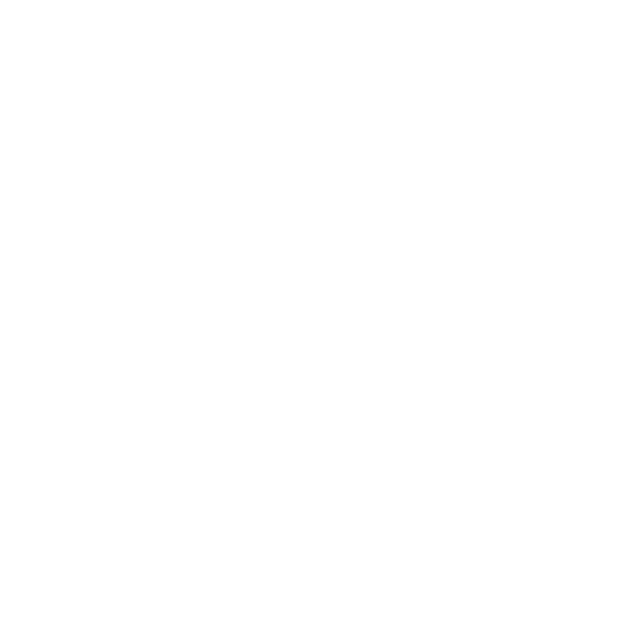
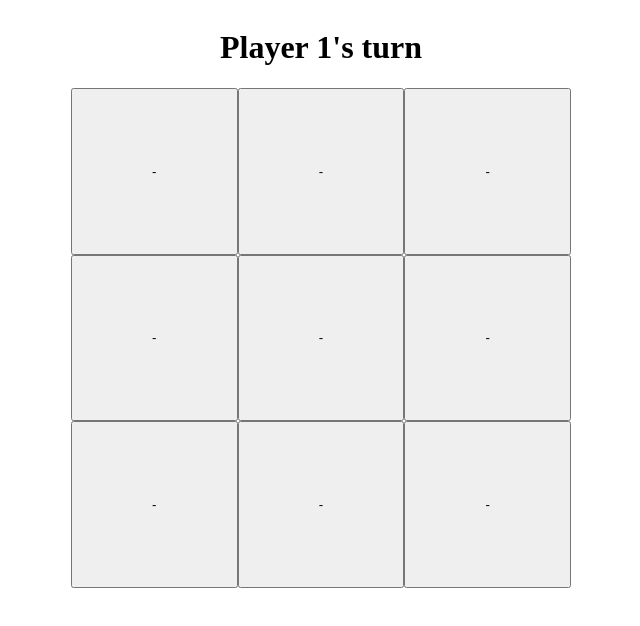
Before and after one commit to jtieu7268/tictactoe-js, a plain HTML site: page index.html in a window 1280 px wide. Shown: the whole page, without its empty margins (319-959 px from the left). Drawn offline with Linux system fonts and the light colour scheme.

Commit message:
Create display controller to handle DOM logic and add functionality for players to click to place marker

```diff
--- a/index.html
+++ b/index.html
@@ -7,6 +7,10 @@
     <link rel="stylesheet" href="style.css">
 </head>
 <body>
+    <div class="container">
+        <h1 class="turn"></h1>
+        <div class="board"></div>
+    </div>
     <script src="script.js"></script>
 </body>
 </html>
--- a/script.js
+++ b/script.js
@@ -1,3 +1,4 @@
+const displayController = (function DisplayController() {
     const gameController = (function GameController(
         playerOneName = "Player 1",
         playerTwoName = "Player 2",
@@ -14,13 +15,9 @@ const gameController = (function GameController(
                     board[i].push(Cell());
                 }
             }
-
             const getCell = (row, col) => board[row][col];
-
             const getBoard = () => board;
-
             const placeMark = (row, col, player) => board[row][col].mark(player);
-
             const printBoard = () => console.log(
                 board
                 .map(row => row.map(cell => cell.getSymbol()))
@@ -33,13 +30,9 @@ const gameController = (function GameController(
 
             function Cell() {
                 let owner = '-';
-
                 const mark = (player) => owner = player;
-
                 const isEmpty = () => owner === '-';
-
                 const getSymbol = () => isEmpty() ? owner : owner.getSymbol();
-
                 return { mark, getSymbol, isEmpty };
             }
 
@@ -142,26 +135,41 @@ const gameController = (function GameController(
         }
 
         printNewRound();
-    // playRound(1,1);
-    // playRound(0,2);
-    // playRound(0,0);
-    // playRound(0,0);
-    // playRound(2,2);
-    // playRound(1,2);
-    // playRound(2,1);
-    // playRound(1,0);
-    // playRound(2,0);
 
-    playRound(0,2);
-    playRound(0,0);
-    playRound(0,1);
-    playRound(1,1);
-    playRound(1,0);
-    playRound(0,2);
-    playRound(2,1);
-    playRound(1,2);
-    playRound(2,2);
-    playRound(2,0);
+        return { getCurPlayer, playRound, getBoard: board.getBoard }
+    })();
 
-    return { getCurPlayer, playRound }
+    const boardElem = document.querySelector(".board");
+    const turnElem = document.querySelector(".turn");
+
+    const updateDisplay = () => {
+        boardElem.textContent = "";
+
+        const board = gameController.getBoard();
+        const curPlayer = gameController.getCurPlayer();
+
+        turnElem.textContent = `${curPlayer.getName()}'s turn`;
+
+        for (const [nrow, row] of Object.entries(board)) {
+            for (const [ncol, cell] of Object.entries(row)) {
+                const cellBtn = document.createElement("button");
+                cellBtn.classList.add("cell");
+                cellBtn.dataset.row = nrow;
+                cellBtn.dataset.col = ncol;
+                cellBtn.textContent = cell.getSymbol();
+                boardElem.appendChild(cellBtn);
+            }
+        }
+    }
+
+    boardElem.addEventListener('click', event => {
+        selectedRow = event.target.dataset.row;
+        selectedCol = event.target.dataset.col;
+
+        gameController.playRound(selectedRow, selectedCol);
+        updateDisplay();
+    })
+
+    updateDisplay();
+
 })();
--- a/style.css
+++ b/style.css
@@ -0,0 +1,21 @@
+.container {
+    display: flex;
+    flex-direction: column;
+    justify-content: center;
+    align-items: center;
+    flex: 1 1 0;
+}
+
+.board {
+    display: grid;
+    width: 500px;
+    height: 500px;
+    grid-template-columns: repeat(3, 1fr);
+    grid-template-rows: repeat(3, 1fr);
+}
+
+.cell {
+    display: flex;
+    justify-content: center;
+    align-items: center;
+}
```
Lines whose indentation alone changed are shown as unchanged.
